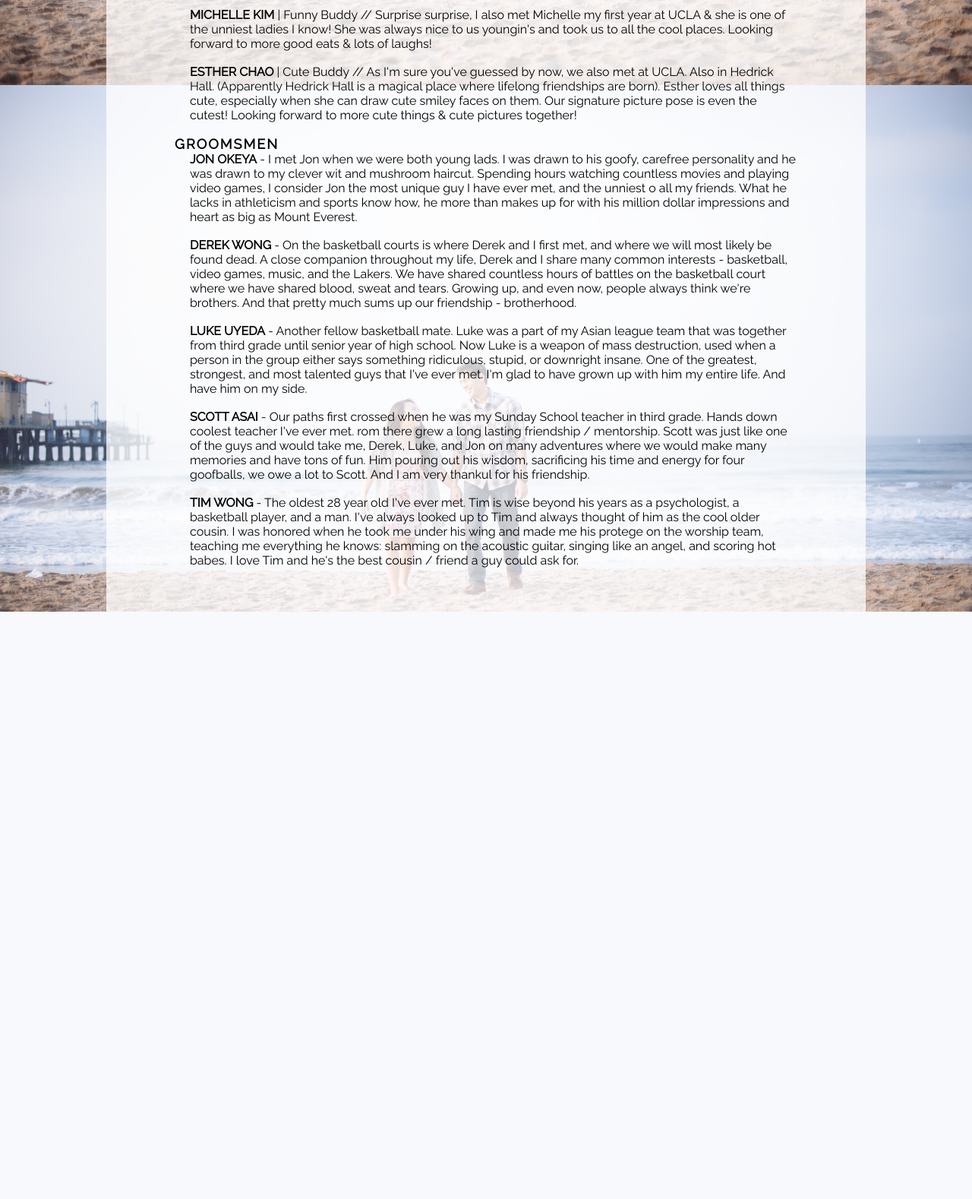
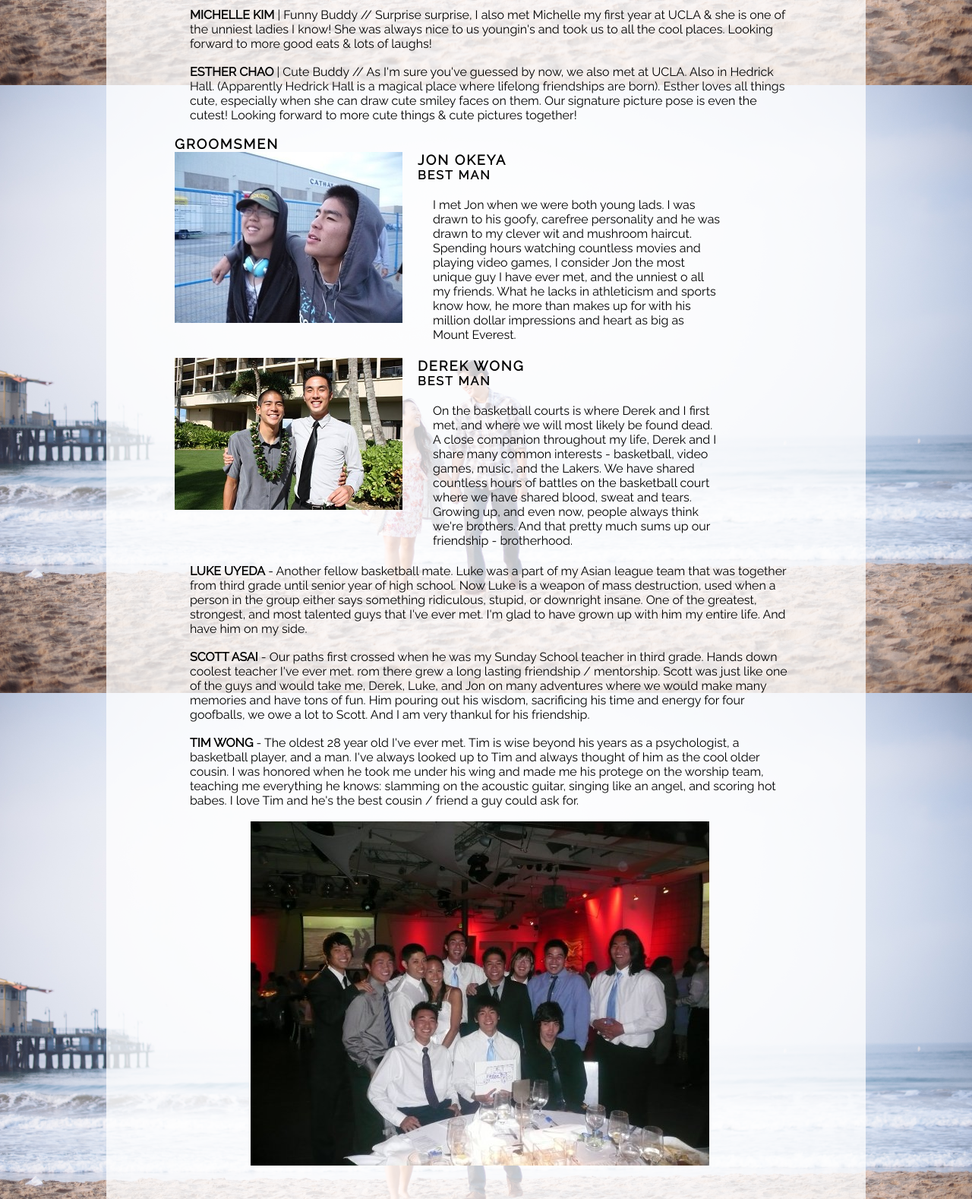
Before and after one commit to syeung87/wong-wedding, a PHP site: page /weddingparty.html in a window 1280 px wide. Shown: the part 1488-3066 px from the top of the page at 76% size. Before the commit the page ends 2293 px from the top, so only its background shows below. Run offline with PHP 8.4, Linux system fonts and the light colour scheme.

Commit message:
groomsmen

```diff
--- a/style.css
+++ b/style.css
@@ -195,3 +195,6 @@ a {
 	float: left;
 	margin-left: 80px;
 }
+#weddingparty #groomsmen img {
+	margin-left: 100px;
+}
--- a/weddingparty.html
+++ b/weddingparty.html
@@ -68,11 +68,28 @@
 				<p><b>MICHELLE KIM</b> | Funny Buddy // Surprise surprise, I also met Michelle my first year at UCLA & she is one of the unniest ladies I know! She was always nice to us youngin's and took us to all the cool places. Looking forward to more good eats & lots of laughs!</p><br>
 				<p><b>ESTHER CHAO</b> | Cute Buddy // As I'm sure you've guessed by now, we also met at UCLA. Also in Hedrick Hall. (Apparently Hedrick Hall is a magical place where lifelong friendships are born). Esther loves all things cute, especially when she can draw cute smiley faces on them. Our signature picture pose is even the cutest! Looking forward to more cute things & cute pictures together!</p><br>
 			<h8><b>GROOMSMEN</b></h8>
-				<p><b>JON OKEYA</b> - I met Jon when we were both young lads. I was drawn to his goofy, carefree personality and he was drawn to my clever wit and mushroom haircut. Spending hours watching countless movies and playing video games, I consider Jon the most unique guy I have ever met, and the unniest o all my friends. What he lacks in athleticism and sports know how, he more than makes up for with his million dollar impressions and heart as big as Mount Everest.</p><br>
-				<p><b>DEREK WONG</b> - On the basketball courts is where Derek and I first met, and where we will most likely be found dead. A close companion throughout my life, Derek and I share many common interests - basketball, video games, music, and the Lakers. We have shared countless hours of battles on the basketball court where we have shared blood, sweat and tears. Growing up, and even now, people always think we're brothers. And that pretty much sums up our friendship - brotherhood.</p><br>
+				<div id="bio">
+					<img src="jon.jpg">
+					<div id="description">
+						<h8>JON OKEYA</h8><br>
+						<h10>BEST MAN</h10>
+						<p>I met Jon when we were both young lads. I was drawn to his goofy, carefree personality and he was drawn to my clever wit and mushroom haircut. Spending hours watching countless movies and playing video games, I consider Jon the most unique guy I have ever met, and the unniest o all my friends. What he lacks in athleticism and sports know how, he more than makes up for with his million dollar impressions and heart as big as Mount Everest.</p>
+					</div>
+				</div>
+				<br><br>
+				<div id="bio">
+					<img src="derek.jpg">
+					<div id="description">
+						<h8>DEREK WONG</h8><br>
+						<h10>BEST MAN</h10>
+						<p>On the basketball courts is where Derek and I first met, and where we will most likely be found dead. A close companion throughout my life, Derek and I share many common interests - basketball, video games, music, and the Lakers. We have shared countless hours of battles on the basketball court where we have shared blood, sweat and tears. Growing up, and even now, people always think we're brothers. And that pretty much sums up our friendship - brotherhood.</p>
+					</div>
+				</div>
+				<br><br>
 				<p><b>LUKE UYEDA</b> - Another fellow basketball mate. Luke was a part of my Asian league team that was together from third grade until senior year of high school. Now Luke is a weapon of mass destruction, used when a person in the group either says something ridiculous, stupid, or downright insane. One of the greatest, strongest, and most talented guys that I've ever met. I'm glad to have grown up with him my entire life. And have him on my side.</p><br>
 				<p><b>SCOTT ASAI</b> - Our paths first crossed when he was my Sunday School teacher in third grade. Hands down coolest teacher I've ever met. rom there grew a long lasting friendship / mentorship. Scott was just like one of the guys and would take me, Derek, Luke, and Jon on many adventures where we would make many memories and have tons of fun. Him pouring out his wisdom, sacrificing his time and energy for four goofballs, we owe a lot to Scott. And I am very thankul for his friendship.</p><br>
 				<p><b>TIM WONG</b> - The oldest 28 year old I've ever met. Tim is wise beyond his years as a psychologist, a basketball player, and a man. I've always looked up to Tim and always thought of him as the cool older cousin. I was honored when he took me under his wing and made me his protege on the worship team, teaching me everything he knows: slamming on the acoustic guitar, singing like an angel, and scoring hot babes. I love Tim and he's the best cousin / friend a guy could ask for.</p><br>
+				<div id="groomsmen"><img src="all of the groomsmen.jpg"></div>
 		</div>
 	</div>
 </body>
```
Also changed, not shown: all of the groomsmen.jpg (added), derek.jpg (added), jon.jpg (added).
